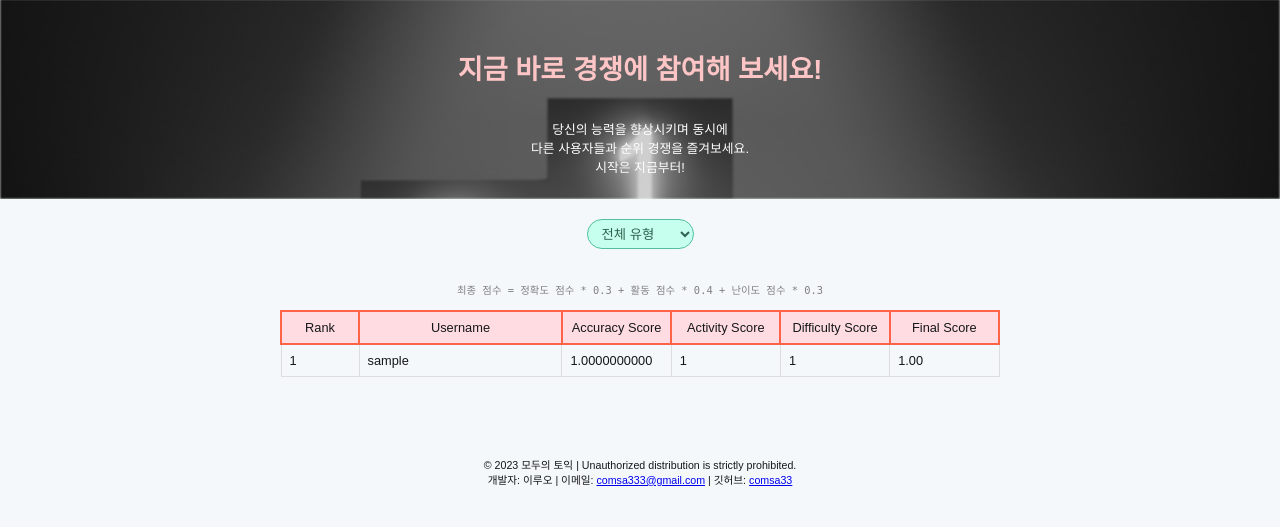
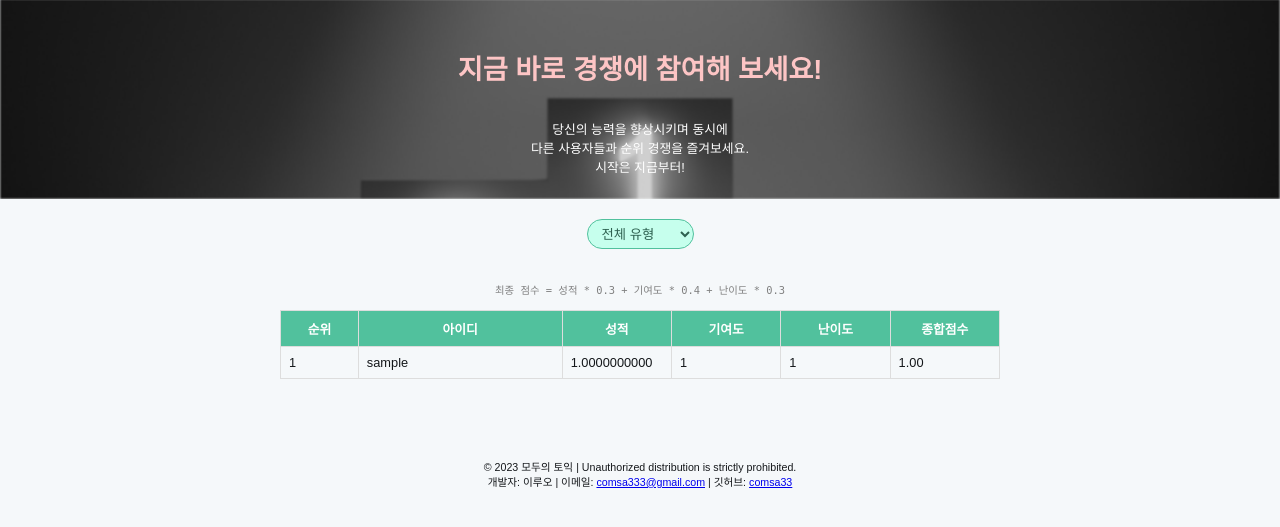
Before and after one commit to comsa33/toeic4all, a Flask app: page /rank in a window 1280 px wide. Shown: the part 71-598 px from the top of the page. Run offline with Flask 3, Linux system fonts and the light colour scheme; tables that the repository leaves empty hold one stand-in row (values such as "Sample post"); some web fonts are replaced.

Commit message:
fix: rank js css

```diff
--- a/static/css/rank.css
+++ b/static/css/rank.css
@@ -96,14 +96,14 @@ body {
 }
 
 .rank-table th {
+    background-color: #51c19d;
+    color: white;
+}
+
+tr.highlight {
     background-color: #ffdce2;
     border: 2px solid #ff6347;
     font-weight: bolder;
-}
-
-tr.highlight {
-    background-color: #ffeef0;
-    border: 2px solid #278646;
 }
 
 .rank-table th:nth-child(1),
--- a/static/js/rank.js
+++ b/static/js/rank.js
@@ -51,7 +51,7 @@ window.addEventListener('DOMContentLoaded', (event) => {
                 // 테이블 헤더를 추가합니다.
                 const thead = document.createElement('thead');
                 const headerRow = document.createElement('tr');
-                ['Rank', 'Username', 'Accuracy Score', 'Activity Score', 'Difficulty Score', 'Final Score'].forEach(headerText => {
+                ['순위', '아이디', '성적', '기여도', '난이도', '종합점수'].forEach(headerText => {
                     const th = document.createElement('th');
                     th.textContent = headerText;
                     headerRow.appendChild(th);
--- a/templates/rank.html
+++ b/templates/rank.html
@@ -31,7 +31,7 @@
 
     <div class="rank-table-container">
         <div class="score-info">
-            <p><code>최종 점수 = 정확도 점수 * 0.3 + 활동 점수 * 0.4 + 난이도 점수 * 0.3</code></p>
+            <p><code>최종 점수 = 성적 * 0.3 + 기여도 * 0.4 + 난이도 * 0.3</code></p>
         </div>
         <table id="rank-table" class="rank-table">
             <!-- 서버로부터 받아온 랭킹 데이터가 여기에 추가될 것입니다. -->
```
